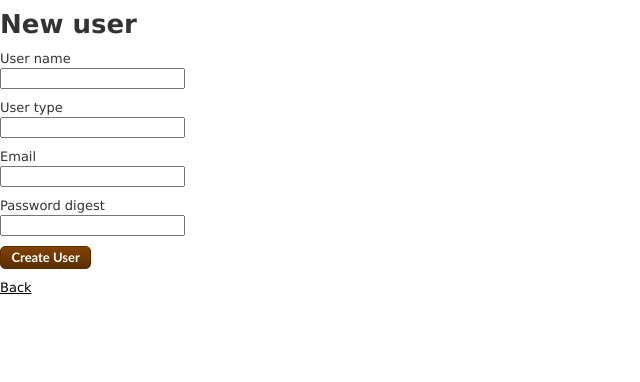
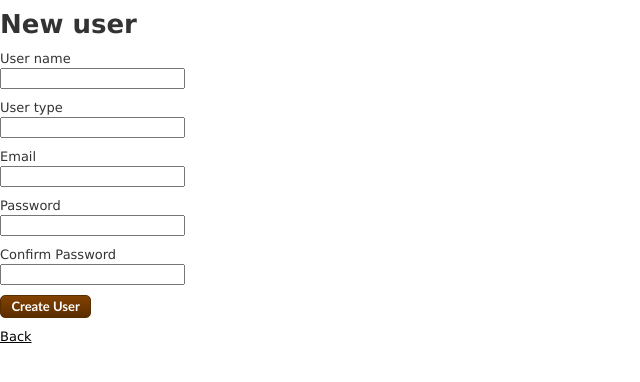
Before and after one commit to bikesandwich/beerme, a Rails app: page /users/new in a window 1280 px wide. Shown: the part 242-624 px from the top of the page, without its empty margins (0-640 px from the left). Run offline with Rails 7, Linux system fonts and the light colour scheme; style sheets or scripts are compiled from the project's sources; parts of the project's set-up code (start-up, migrations or seed data) failed here and were passed over; some libraries are stand-ins or nearby versions.

Commit message:
fixed user registration part
now a user can be added via the web browser.

```diff
--- a/app/models/user.rb
+++ b/app/models/user.rb
@@ -1,5 +1,5 @@
 class User < ActiveRecord::Base
-  attr_accessible :email, :password_digest, :user_name, :user_type
+  attr_accessible :email, :password_digest, :user_name, :user_type, :password , :password_confirmation
 
   has_secure_password
   has_many :check_in
--- a/app/views/users/_form.html.erb
+++ b/app/views/users/_form.html.erb
@@ -24,8 +24,12 @@
     <%= f.text_field :email %>
   </div>
   <div class="field">
-    <%= f.label :password_digest %><br />
-    <%= f.text_field :password_digest %>
+    <%= f.label :password, "Password" %><br />
+    <%= f.password_field :password %>
+  </div>
+  <div class="field">
+    <%= f.label :password_confirmation, "Confirm Password" %><br />
+    <%= f.password_field :password_confirmation %>
   </div>
   <div class="actions">
     <%= f.submit %>
```
